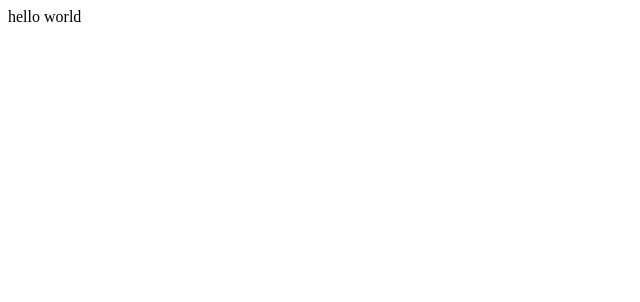
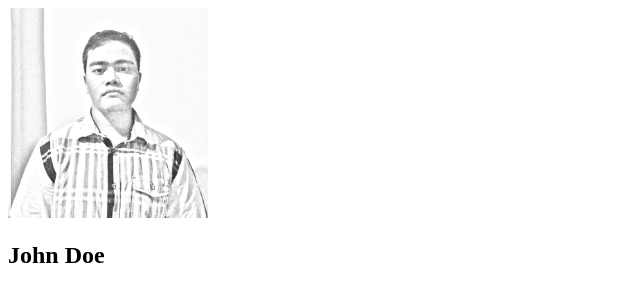
Before and after one commit to andre-arc/my-repo-from-remote, a plain HTML site: page index.html in a window 1280 px wide. Shown: the whole page, without its empty margins (0-640 px from the left). Drawn offline with Linux system fonts and the light colour scheme.

Commit message:
tambah gambar

```diff
--- a/index.html
+++ b/index.html
@@ -3,9 +3,10 @@
 <head>
     <meta charset="UTF-8">
     <meta name="viewport" content="width=device-width, initial-scale=1.0">
-    <title>Document</title>
+    <title>Belajar GIT di Dicoding</title>
 </head>
 <body>
-    hello world
+    <img src="images/photo.jpg" alt="Profile Image" width="200">
+    <h2>John Doe</h2>
 </body>
 </html>
```
Also changed, not shown: images/photo.jpg (added).
